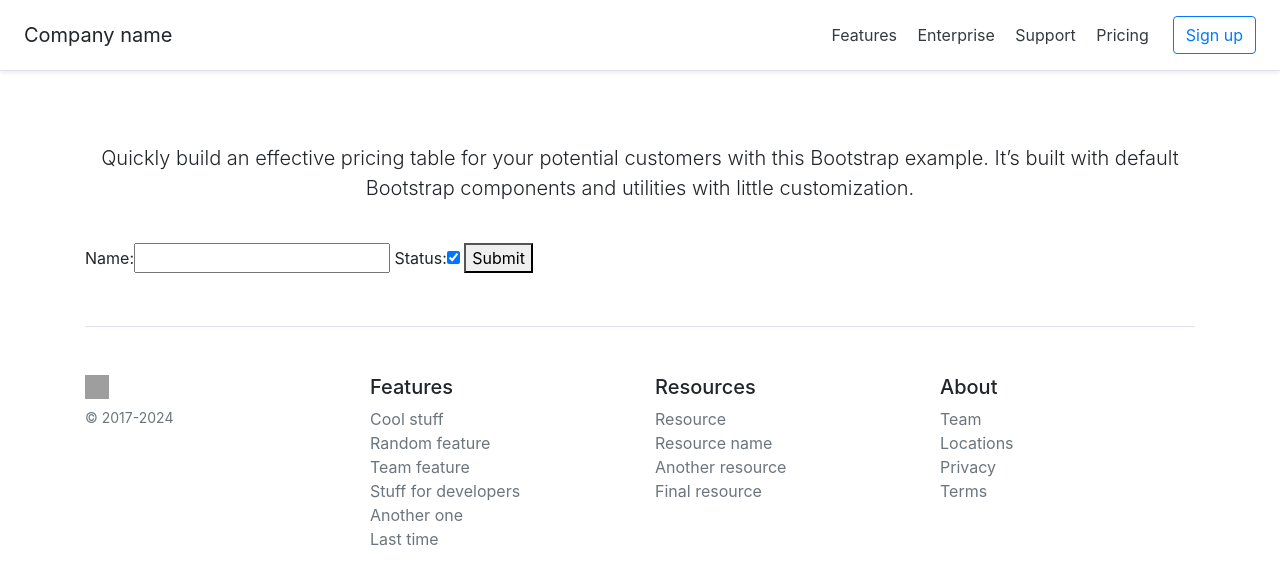
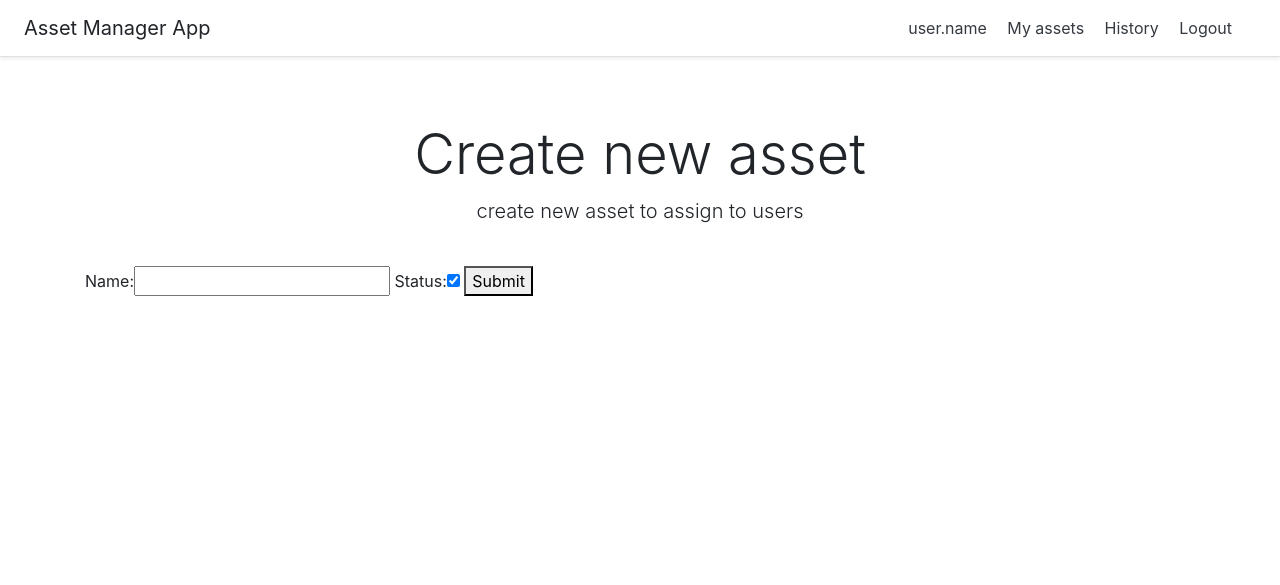
Before and after one commit to wepage/AssetManager, a Django app: page /assets/create in a window 1280 px wide. Shown: the top 585 px of the page. Run offline with Django 3.2, Linux system fonts and the light colour scheme; some libraries are stand-ins or nearby versions; grey boxes are pictures that could not be loaded.

Commit message:
refactored to CBV

```diff
--- a/assets/templates/form_asset.html
+++ b/assets/templates/form_asset.html
@@ -4,7 +4,7 @@
 
 <div class="pricing-header px-3 py-3 pt-md-5 pb-md-4 mx-auto text-center">
   <h1 class="display-4">{{ view_name }}</h1>
-  <p class="lead">Quickly build an effective pricing table for your potential customers with this Bootstrap example. It’s built with default Bootstrap components and utilities with little customization.</p>
+  <p class="lead">{{ view_description }} </p>
 </div>
 
     <form method="post">
--- a/assets/urls.py
+++ b/assets/urls.py
@@ -17,8 +17,11 @@ from django.urls import path
 from . import views
 
 urlpatterns = [
-    path('', views.list, name="assets_list"),
-    path('create', views.create, name='create_asset'),
-    path('manage', views.manage, name='manage_asset'),
-    path('manage/<int:asset_id>', views.manage, name='manage_asset')
+    path('', views.AssetManager.as_view(), name='asset_manager'),
+    path('create', views.create.as_view(), name='asset_create'),
+    path('edit/<int:pk>', views.edit.as_view(), name='asset_edit'),
+    # path('', views.list, name="assets_list"),
+    # path('create', views.create, name='create_asset'),
+    # path('manage', views.manage, name='manage_asset'),
+    # path('manage/<int:asset_id>', views.manage, name='manage_asset')
 ]
--- a/assets/views.py
+++ b/assets/views.py
@@ -1,45 +1,108 @@
 from django.shortcuts import render, redirect, get_object_or_404
+from django.urls import reverse_lazy
+from django.views.generic import ListView, CreateView, UpdateView
+
 from .forms import AssetForm
 from .models import Asset
 
 
 # Create your views here.
+class create(CreateView):
+    model = Asset
+    form_class = AssetForm
+    template_name = 'form_asset.html'
+    success_url = reverse_lazy('asset_manager')
+    def get_context_data(self, **kwargs):
+        ## return custom variables to template
+        context = super().get_context_data(**kwargs)
+        ## kato na symfony
+        context['view_name'] = 'Create new asset'
+        context['view_description'] = 'create new asset to assign to users'
+        return context
 
-def list(request):
-    # list all assets
-    assets = Asset.objects.all()
-    print(assets)
-    return render(request, 'list_assets.html', {'data': assets})
+class edit(UpdateView):
+    model = Asset
+    form_class = AssetForm
+    template_name = 'form_asset.html'
+    success_url = reverse_lazy('asset_manager')
+    def get_context_data(self, **kwargs):
+        ## return custom variables to template
+        context = super().get_context_data(**kwargs)
+        ## kato na symfony
+        context['view_name'] = 'Edit existing asset'
+        context['view_description'] = 'edit existing asset'
+        return context
+
+class AssetManager(ListView):
+    model = Asset
+    template_name = 'manager_assets.html'
+    paginate_by = 10
+    ordering = ['-id']
+    context_object_name = 'assets'
 
 
-def create(request):
-    if request.method == 'POST':
-        form = AssetForm(request.POST)
-        if form.is_valid():
-            form.save()
-            return redirect('assets_list')
-        ##todo handle error ?
-    # get request return template ?
-    form = AssetForm
-    return render(request, 'form_asset.html', {'form': form})
+    def get_queryset(self):
+        name = self.request.GET.get('name', None)  # string ?
+        if name is not None:
+            ##select where name like %name ?
+            return Asset.objects.filter(name__icontains=name)
+        return Asset.objects.all()  # return all
 
+    def get_context_data(self, **kwargs):
+        ## return custom variables to template
+        context = super().get_context_data(**kwargs)
+        ## kato na symfony
+        context['view_name'] = 'Asset manager'
+        context['view_description'] = 'Manage existing assets - search by name or create new one'
+        return context
 
-def manage(request, asset_id=None):
-    if asset_id:  ## poppylva formata
-        #asset = Asset.objects.filter(id=asset_id)
-        asset = get_object_or_404(Asset, id=asset_id)
-        view_name = "Manage asset"
-        #form = AssetForm(instance=asset)
-    else:
-        asset = None
-        view_name = "Create asset"
-       # form = AssetForm()  ## prazna forma
-    form = AssetForm(instance=asset)
-    ## handle form submit
-    if request.method == 'POST':
-        form = AssetForm(request.POST, instance=asset)
-        if form.is_valid():
-            form.save()
-            return redirect('assets_list')
-        ##todo nevalidna forma ?
-    return render(request, 'form_asset.html', {'view_name': view_name,'form': form})
+class UserAssetManager(AssetManager):
+    pass;
+    # ## override tova koeto e razli4no
+    # # Get base queryset from parent class (SearchAssetView)
+    # queryset = super().get_queryset()
+    #
+    # # search by user logged in
+    # user = self.request.user
+    # user_assets = UserAsset.objects.filter(user=user).values_list('asset_id', flat=True)
+    # return queryset.filter(id__in=user_assets)
+
+### old function based view
+# def list(request):
+#     # list all assets
+#     assets = Asset.objects.all()
+#     print(assets)
+#     return render(request, 'list_assets.html', {'data': assets})
+#
+#
+# def create(request):
+#     if request.method == 'POST':
+#         form = AssetForm(request.POST)
+#         if form.is_valid():
+#             form.save()
+#             return redirect('assets_list')
+#         ##todo handle error ?
+#     # get request return template ?
+#     form = AssetForm
+#     return render(request, 'form_asset.html', {'form': form})
+#
+#
+# def manage(request, asset_id=None):
+#     if asset_id:  ## poppylva formata
+#         #asset = Asset.objects.filter(id=asset_id)
+#         asset = get_object_or_404(Asset, id=asset_id)
+#         view_name = "Manage asset"
+#         #form = AssetForm(instance=asset)
+#     else:
+#         asset = None
+#         view_name = "Create asset"
+#        # form = AssetForm()  ## prazna forma
+#     form = AssetForm(instance=asset)
+#     ## handle form submit
+#     if request.method == 'POST':
+#         form = AssetForm(request.POST, instance=asset)
+#         if form.is_valid():
+#             form.save()
+#             return redirect('assets_list')
+#         ##todo nevalidna forma ?
+#     return render(request, 'form_asset.html', {'view_name': view_name,'form': form})
--- a/templates/base.html
+++ b/templates/base.html
@@ -3,12 +3,7 @@
 <!doctype html>
 <html lang="en">
   <head>
-    <meta charset="utf-8">
-    <meta name="viewport" content="width=device-width, initial-scale=1, shrink-to-fit=no">
-    <meta name="description" content="">
-    <meta name="author" content="Mark Otto, Jacob Thornton, and Bootstrap contributors">
-    <meta name="generator" content="Hugo 0.101.0">
-    <title>Pricing example · Bootstrap v4.6</title>
+    <title>Asset Manager app 1.0</title>
 
     <link rel="canonical" href="https://getbootstrap.com/docs/4.6/examples/pricing/">
 
@@ -47,91 +42,6 @@
 <div class="container">
     {% block content %}
     {% endblock %}
- <!-- <div class="card-deck mb-3 text-center">
-    <div class="card mb-4 shadow-sm">
-      <div class="card-header">
-        <h4 class="my-0 font-weight-normal">Free</h4>
-      </div>
-      <div class="card-body">
-        <h1 class="card-title pricing-card-title">$0 <small class="text-muted">/ mo</small></h1>
-        <ul class="list-unstyled mt-3 mb-4">
-          <li>10 users included</li>
-          <li>2 GB of storage</li>
-          <li>Email support</li>
-          <li>Help center access</li>
-        </ul>
-        <button type="button" class="btn btn-lg btn-block btn-outline-primary">Sign up for free</button>
-      </div>
-    </div>
-    <div class="card mb-4 shadow-sm">
-      <div class="card-header">
-        <h4 class="my-0 font-weight-normal">Pro</h4>
-      </div>
-      <div class="card-body">
-        <h1 class="card-title pricing-card-title">$15 <small class="text-muted">/ mo</small></h1>
-        <ul class="list-unstyled mt-3 mb-4">
-          <li>20 users included</li>
-          <li>10 GB of storage</li>
-          <li>Priority email support</li>
-          <li>Help center access</li>
-        </ul>
-        <button type="button" class="btn btn-lg btn-block btn-primary">Get started</button>
-      </div>
-    </div>
-    <div class="card mb-4 shadow-sm">
-      <div class="card-header">
-        <h4 class="my-0 font-weight-normal">Enterprise</h4>
-      </div>
-      <div class="card-body">
-        <h1 class="card-title pricing-card-title">$29 <small class="text-muted">/ mo</small></h1>
-        <ul class="list-unstyled mt-3 mb-4">
-          <li>30 users included</li>
-          <li>15 GB of storage</li>
-          <li>Phone and email support</li>
-          <li>Help center access</li>
-        </ul>
-        <button type="button" class="btn btn-lg btn-block btn-primary">Contact us</button>
-      </div>
-    </div>
-  </div>-->
-
-  <footer class="pt-4 my-md-5 pt-md-5 border-top">
-    <div class="row">
-      <div class="col-12 col-md">
-        <img class="mb-2" src="/docs/4.6/assets/brand/bootstrap-solid.svg" alt="" width="24" height="24">
-        <small class="d-block mb-3 text-muted">&copy; 2017-2024</small>
-      </div>
-      <div class="col-6 col-md">
-        <h5>Features</h5>
-        <ul class="list-unstyled text-small">
-          <li><a class="text-muted" href="#">Cool stuff</a></li>
-          <li><a class="text-muted" href="#">Random feature</a></li>
-          <li><a class="text-muted" href="#">Team feature</a></li>
-          <li><a class="text-muted" href="#">Stuff for developers</a></li>
-          <li><a class="text-muted" href="#">Another one</a></li>
-          <li><a class="text-muted" href="#">Last time</a></li>
-        </ul>
-      </div>
-      <div class="col-6 col-md">
-        <h5>Resources</h5>
-        <ul class="list-unstyled text-small">
-          <li><a class="text-muted" href="#">Resource</a></li>
-          <li><a class="text-muted" href="#">Resource name</a></li>
-          <li><a class="text-muted" href="#">Another resource</a></li>
-          <li><a class="text-muted" href="#">Final resource</a></li>
-        </ul>
-      </div>
-      <div class="col-6 col-md">
-        <h5>About</h5>
-        <ul class="list-unstyled text-small">
-          <li><a class="text-muted" href="#">Team</a></li>
-          <li><a class="text-muted" href="#">Locations</a></li>
-          <li><a class="text-muted" href="#">Privacy</a></li>
-          <li><a class="text-muted" href="#">Terms</a></li>
-        </ul>
-      </div>
-    </div>
-  </footer>
 </div>
 
 
--- a/templates/topNavBar.html
+++ b/templates/topNavBar.html
@@ -1,10 +1,9 @@
 <div class="d-flex flex-column flex-md-row align-items-center p-3 px-md-4 mb-3 bg-white border-bottom shadow-sm">
-  <h5 class="my-0 mr-md-auto font-weight-normal">Company name</h5>
+  <h5 class="my-0 mr-md-auto font-weight-normal">Asset Manager App</h5>
   <nav class="my-2 my-md-0 mr-md-3">
-    <a class="p-2 text-dark" href="#">Features</a>
-    <a class="p-2 text-dark" href="#">Enterprise</a>
-    <a class="p-2 text-dark" href="#">Support</a>
-    <a class="p-2 text-dark" href="#">Pricing</a>
+    <a class="p-2 text-dark" href="#">user.name</a>
+    <a class="p-2 text-dark" href="#">My assets</a>
+    <a class="p-2 text-dark" href="#">History</a>
+    <a class="p-2 text-dark" href="#">Logout</a>
   </nav>
-  <a class="btn btn-outline-primary" href="#">Sign up</a>
 </div>
```
Also changed, not shown: assets/templates/list_assets.html (deleted, +0 -16 lines), assets/templates/manager_assets.html (added, +38 -0 lines), db.sqlite3.
